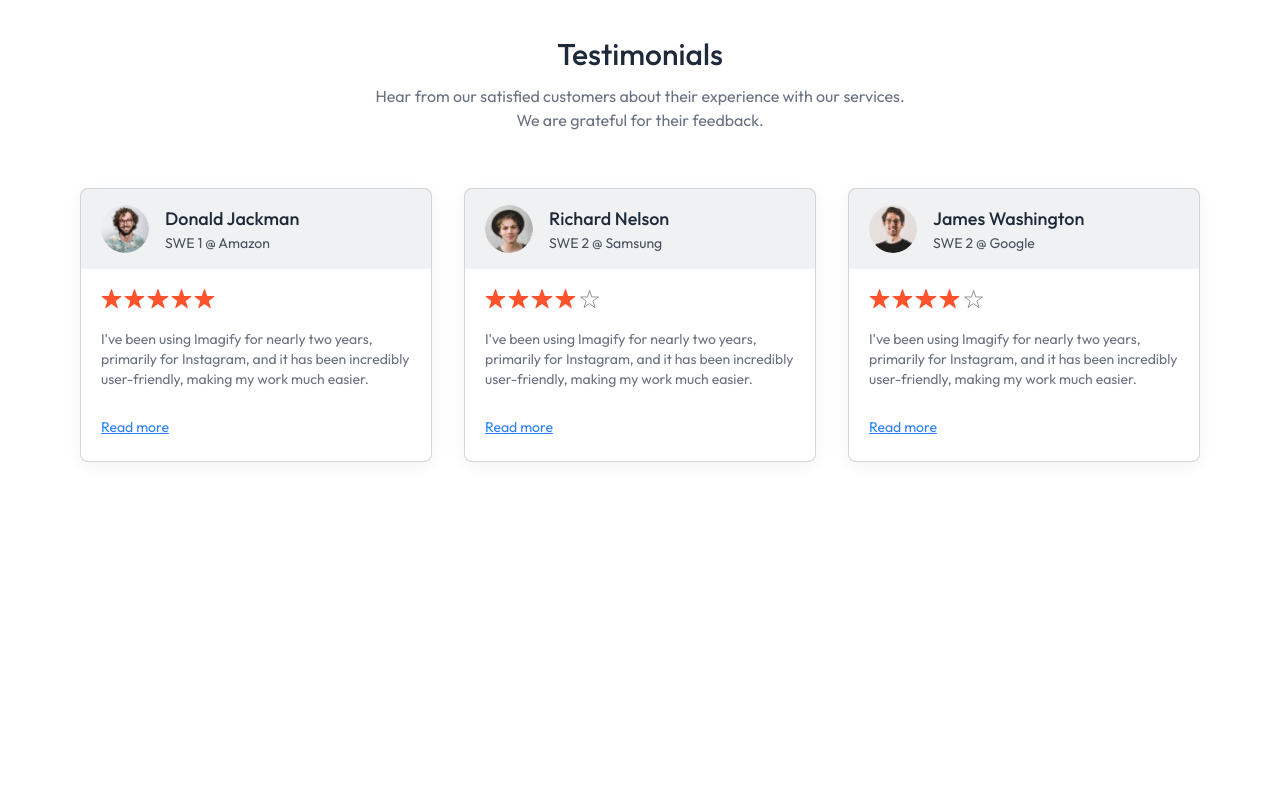
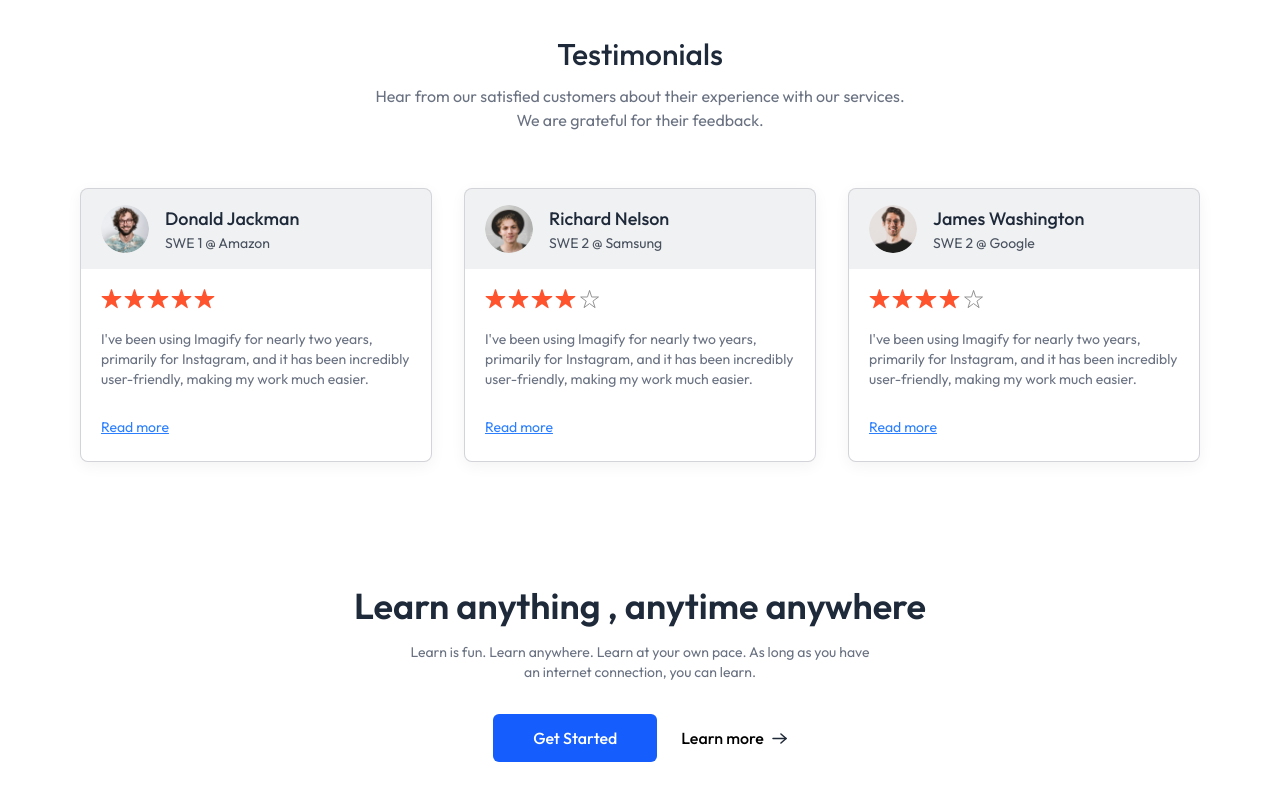
Before and after one commit to BanukaWeerapperuma/LMS_MERN-, a React (Vite) app in the folder LMS/client/: page / in a window 1280 px wide. Shown: the part 1516-2316 px from the top of the page. Before the commit the page ends 2034 px from the top, so only its background shows below. Built offline with nearby package versions, Linux system fonts and the light colour scheme; no server answers.

Commit message:
create main button

```diff
--- a/LMS/client/src/components/student/CallToAction.jsx
+++ b/LMS/client/src/components/student/CallToAction.jsx
@@ -1,9 +1,17 @@
 import React from 'react'
+import { assets } from '../../assets/assets'
+
 
 const CallToAction = () => {
   return (
-    <div>
+    <div className='flex flex-col items-center gap-4 pt-10 pb-24 px-8 md:px-0'>
+      <h1 className='text-xl md:text-4xl text-gray-800 font-semibold'>Learn anything , anytime anywhere</h1>
+      <p className='sm:text-sm  text-gray-500'>Learn is fun. Learn anywhere. Learn at your own pace. As long as you have <br />an internet connection, you can learn.</p>
 
+    <div className='flex items-center gap-6 font-medium mt-4'>
+      <button className='px-10 py-3 rounded-md bg-blue-600 text-white'>Get Started</button>
+      <button className='flex items-center gap-2'>Learn more <img src={assets.arrow_icon} alt="arrow_icon" /></button>
+    </div>
     </div>
   )
 }
--- a/LMS/client/src/pages/student/Home.jsx
+++ b/LMS/client/src/pages/student/Home.jsx
@@ -3,6 +3,7 @@
 import Companies from '../../components/student/Companies'
 import CoursesSection from '../../components/student/CoursesSection'
 import TestimonialsSection from '../../components/student/TestimonialsSection'
+import CallToAction from '../../components/student/CallToAction'
 
 
 
@@ -13,6 +14,7 @@
       <Companies/>
       <CoursesSection/>
       <TestimonialsSection/>
+      <CallToAction/>
 
     </div>
   )
```
